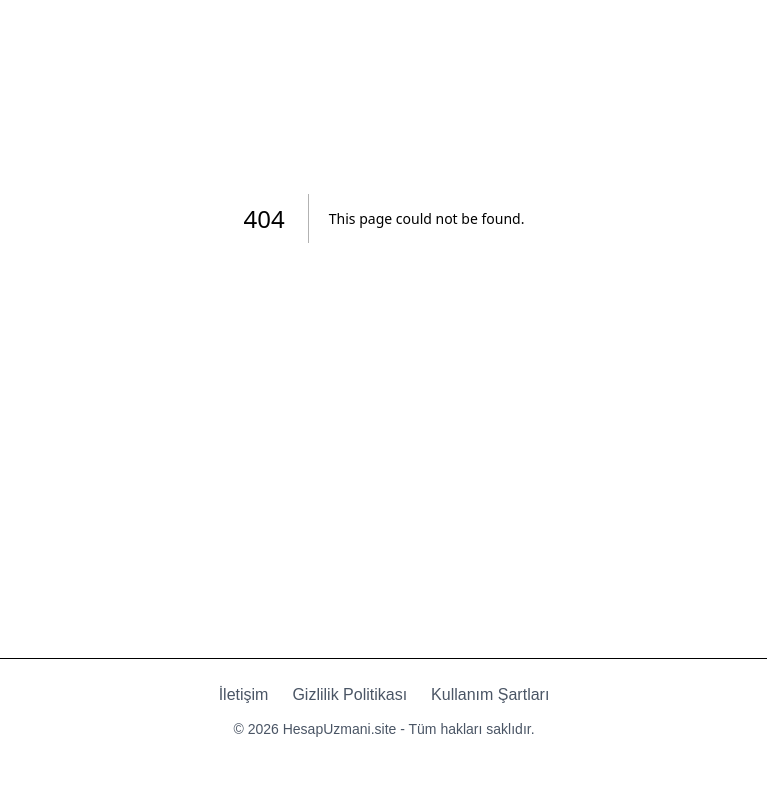
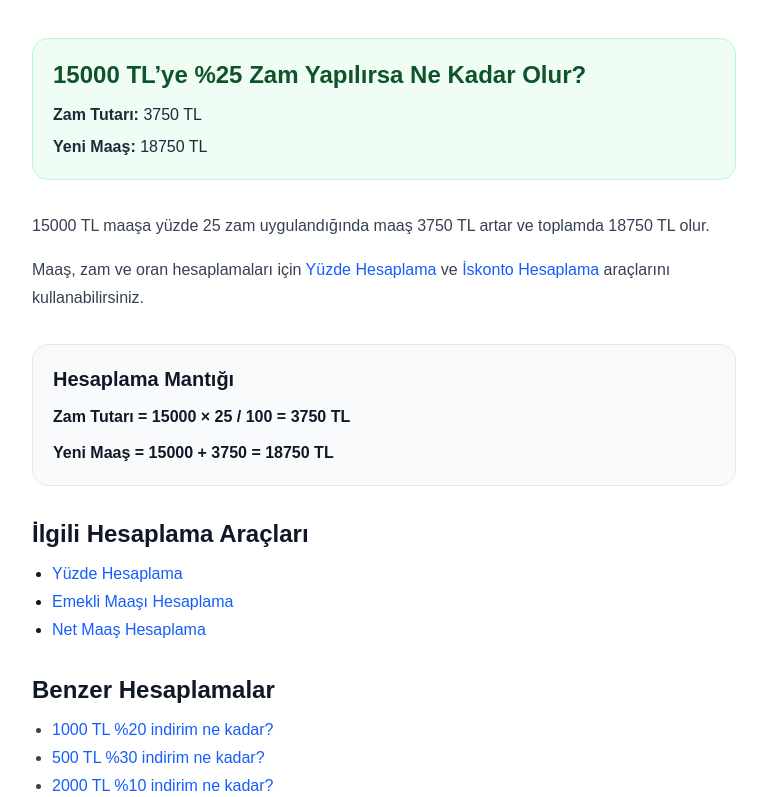
Before and after one commit to erkanckr455/kolayhesapla, a Next.js app: page /15000-tl-yuzde-25-maas-zam in a window 1280 px wide. Before the commit this address had no page. Shown: the part 243-1040 px from the top of the page, without its empty margins (256-1023 px from the left). Before the commit the page ends 1006 px from the top, so only its background shows below. Built offline with nearby package versions, Linux system fonts and the light colour scheme.

Commit message:
15000 tl %25 maaş zam sayfası eklendi

```diff
--- /dev/null
+++ b/app/15000-tl-yuzde-25-maas-zam/page.tsx
@@ -0,0 +1,116 @@
+"use client"
+
+import CalculatorLayout from "../components/CalculatorLayout"
+
+export default function Page() {
+  return (
+    <CalculatorLayout
+      title="15000 TL %25 Zamlı Maaş Ne Kadar?"
+      description="15000 TL maaşa yüzde 25 zam yapıldığında yeni maaş 18750 TL olur. Zam hesaplama ve örnekler burada."
+    >
+      <div className="space-y-8">
+
+        {/* CEVAP */}
+        <section className="rounded-2xl border border-green-200 bg-green-50 p-5">
+          <h1 className="text-2xl font-bold text-green-900 mb-3">
+            15000 TL’ye %25 Zam Yapılırsa Ne Kadar Olur?
+          </h1>
+
+          <p className="text-gray-800 mb-2">
+            <strong>Zam Tutarı:</strong> 3750 TL
+          </p>
+
+          <p className="text-gray-800">
+            <strong>Yeni Maaş:</strong> 18750 TL
+          </p>
+        </section>
+
+        {/* AÇIKLAMA */}
+        <section className="text-gray-700 leading-7 space-y-4">
+          <p>
+            15000 TL maaşa yüzde 25 zam uygulandığında maaş 3750 TL artar ve toplamda
+            18750 TL olur.
+          </p>
+
+          <p>
+            Maaş, zam ve oran hesaplamaları için{" "}
+            <a href="/yuzde-hesaplama" className="text-blue-600 hover:underline">
+              Yüzde Hesaplama
+            </a>{" "}
+            ve{" "}
+            <a href="/iskonto-hesaplama" className="text-blue-600 hover:underline">
+              İskonto Hesaplama
+            </a>{" "}
+            araçlarını kullanabilirsiniz.
+          </p>
+        </section>
+
+        {/* FORMÜL */}
+        <section className="rounded-2xl border border-gray-200 bg-gray-50 p-5">
+          <h2 className="text-xl font-bold text-gray-900 mb-3">
+            Hesaplama Mantığı
+          </h2>
+
+          <p className="font-semibold text-gray-900 mb-3">
+            Zam Tutarı = 15000 × 25 / 100 = 3750 TL
+          </p>
+
+          <p className="font-semibold text-gray-900">
+            Yeni Maaş = 15000 + 3750 = 18750 TL
+          </p>
+        </section>
+
+        {/* LİNKLER */}
+        <section>
+          <h2 className="text-2xl font-bold text-gray-900 mb-3">
+            İlgili Hesaplama Araçları
+          </h2>
+
+          <ul className="list-disc ml-5 space-y-1">
+            <li>
+              <a href="/yuzde-hesaplama" className="text-blue-600 hover:underline">
+                Yüzde Hesaplama
+              </a>
+            </li>
+            <li>
+              <a href="/emekli-maasi-hesaplama" className="text-blue-600 hover:underline">
+                Emekli Maaşı Hesaplama
+              </a>
+            </li>
+            <li>
+              <a href="/net-maas-hesaplama" className="text-blue-600 hover:underline">
+                Net Maaş Hesaplama
+              </a>
+            </li>
+          </ul>
+        </section>
+
+        {/* BENZER */}
+        <section>
+          <h2 className="text-2xl font-bold text-gray-900 mb-3">
+            Benzer Hesaplamalar
+          </h2>
+
+          <ul className="list-disc ml-5 space-y-1 text-gray-700">
+            <li>
+              <a href="/1000-tl-yuzde-20-indirim" className="text-blue-600 hover:underline">
+                1000 TL %20 indirim ne kadar?
+              </a>
+            </li>
+            <li>
+              <a href="/500-tl-yuzde-30-indirim" className="text-blue-600 hover:underline">
+                500 TL %30 indirim ne kadar?
+              </a>
+            </li>
+            <li>
+              <a href="/2000-tl-yuzde-10-indirim" className="text-blue-600 hover:underline">
+                2000 TL %10 indirim ne kadar?
+              </a>
+            </li>
+          </ul>
+        </section>
+
+      </div>
+    </CalculatorLayout>
+  )
+}
```
